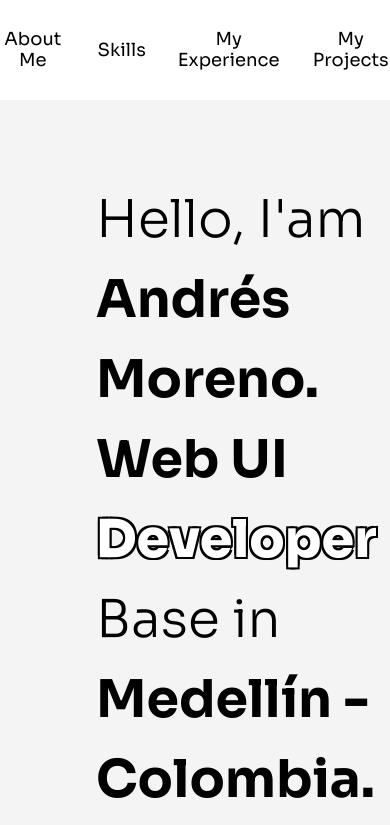
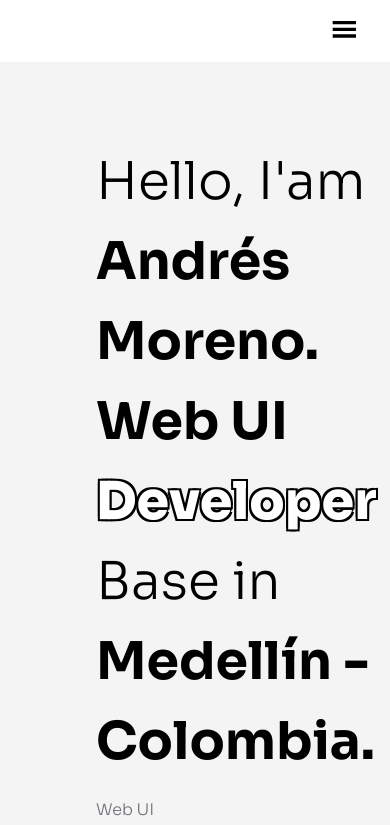
Before and after one commit to andresmorenoj/andresmorenoj, a Next.js app: page / in a window 390 px wide. Shown: the top 825 px of the page. Built offline with nearby package versions, Linux system fonts and the light colour scheme.

Commit message:
feat: Responsiveness applied for header and navigation

```diff
--- /dev/null
+++ b/src/components/atoms/IconButton/IconButton.component.tsx
@@ -0,0 +1,14 @@
+import { Icon, IIcon } from "@components/atoms/Icon/Icon.component";
+import { StyledButton } from "./IconButton.styles";
+
+interface IIconButton extends Pick<IIcon, "iconType"> {
+  onClick: () => void;
+}
+
+export const IconButton: React.FC<IIconButton> = ({ onClick, iconType }) => {
+  return (
+    <StyledButton onClick={onClick}>
+      <Icon iconType={iconType} size={2} />
+    </StyledButton>
+  );
+};
--- /dev/null
+++ b/src/components/atoms/IconButton/IconButton.styles.tsx
@@ -0,0 +1,17 @@
+import { withBorder } from "@theme/baseTheme/mixins";
+import styled, { css } from "styled-components";
+
+export const StyledButton = styled.button(({ theme }) => {
+  return css`
+    background: transparent;
+		border: none;
+		outline: none;
+		padding: ${theme.measurements.extraSmall};
+		cursor: pointer;
+		height: fit-content;
+
+		&:hover, &:focus {
+			outline: 2px solid ${theme.colors.primary.neutralBlack}
+		}
+  `;
+});
--- a/src/components/organisms/Header/Header.component.tsx
+++ b/src/components/organisms/Header/Header.component.tsx
@@ -1,20 +1,55 @@
+import { useState } from "react";
+import { GiHamburgerMenu } from "react-icons/gi";
+import { IoClose } from "react-icons/io5";
+
 import { sectionsData } from "@constants/index";
-import { MenuItem } from "@components/atoms";
-import { StyledHeader, StyledNavList } from "./Header.styles";
+import { MenuItem, IconButton } from "@components/atoms";
+import {
+  StyledHeader,
+  StyledNavContainer,
+  StyledNavList,
+} from "./Header.styles";
+import { useScreenSize } from "@hooks/index";
+import { RenderIf } from "@components/hoc";
 
 export const Header: React.FC = () => {
+  const { isLargeScreen } = useScreenSize();
+  const [showHamburger, setShowHamburger] = useState(true);
+  const [showResponsiveNav, setShowResponsiveNav] = useState(false);
+
   const navigationList = Object.values(sectionsData);
+  const menuDataLinks = navigationList.map((item) => (
+    <li key={item.sectionRef}>
+      <MenuItem label={item.label} sectionRef={`#${item.sectionRef}`} />
+    </li>
+  ));
+
+  const handleResponsiveNav = () => {
+    setShowHamburger(!showHamburger);
+    setShowResponsiveNav(showHamburger);
+  };
+
   return (
     <StyledHeader>
-      <nav>
-        <StyledNavList>
-          {navigationList.map((item) => (
-            <li key={item.sectionRef}>
-              <MenuItem label={item.label} sectionRef={`#${item.sectionRef}`} />
-            </li>
-          ))}
-        </StyledNavList>
-      </nav>
+      <StyledNavContainer>
+        <RenderIf when={isLargeScreen}>
+          <StyledNavList>{menuDataLinks}</StyledNavList>
+        </RenderIf>
+        <RenderIf when={!isLargeScreen}>
+          <RenderIf when={showHamburger}>
+            <IconButton
+              onClick={handleResponsiveNav}
+              iconType={GiHamburgerMenu}
+            />
+          </RenderIf>
+          <RenderIf when={showResponsiveNav}>
+            <StyledNavList>{menuDataLinks}</StyledNavList>
+            <RenderIf when={!showHamburger}>
+              <IconButton onClick={handleResponsiveNav} iconType={IoClose} />
+            </RenderIf>
+          </RenderIf>
+        </RenderIf>
+      </StyledNavContainer>
     </StyledHeader>
   );
 };
--- a/src/components/organisms/Header/Header.styles.tsx
+++ b/src/components/organisms/Header/Header.styles.tsx
@@ -1,23 +1,54 @@
 import styled, { css } from "styled-components";
 import { withFlexContentCentered } from "@theme/baseTheme/mixins";
+import { getMedia } from "@utils/index";
 
 export const StyledHeader = styled.header(({ theme }) => {
   return css`
 	position: sticky;
 	top: 0;
 	z-index: ${theme.zIndex.navigation.default};
+  padding-inline: ${theme.measurements.medium};
+  padding-block: ${theme.measurements.extraSmall};
+
+  background: rgba(255, 255, 255, 0.8);
+  backdrop-filter: blur(${theme.measurements.extraSmall});
+
+  @media ${getMedia('mobileFirst', 'large')} {
+    padding-block: ${theme.measurements.large};
+  }
 }
 	`;
+});
+
+export const StyledNavContainer = styled.nav(() => {
+  return css`
+    display: flex;
+    justify-content: flex-end;
+    align-items: center;
+
+    button {
+      align-self: flex-start;
+    }
+
+    @media ${getMedia('mobileFirst', 'large')} {
+      ${withFlexContentCentered()}
+    }
+  `;
 });
 
 export const StyledNavList = styled.ul(({ theme }) => {
   return css`
     width: 100%;
-    height: 100px;
-
-    ${withFlexContentCentered()}
+    display: flex;
+    flex-direction: column;
+    align-items: center;
+    padding-block: ${theme.measurements.small};
     gap: ${theme.measurements.large};
 
-    background: ${theme.colors.primary.neutralWhite};
+    @media ${getMedia('mobileFirst', 'large')} {
+      flex-direction: row;
+      padding-block: ${theme.measurements.zero};
+      ${withFlexContentCentered()};
+    }
   `;
 });
--- a/src/lib/hooks/useScreenWidth/useScreenWidth.hook.ts
+++ b/src/lib/hooks/useScreenWidth/useScreenWidth.hook.ts
@@ -6,9 +6,10 @@ import { useState, useEffect } from 'react';
  */
 
 export const useScreenWidth = (): number => {
-  const [width, setWidth] = useState(window.innerWidth);
+  const [width, setWidth] = useState(1300);
 
   useEffect(() => {
+    setWidth(window.innerWidth);
     const handleWindowResize = () => setWidth(window.innerWidth);
 
     window.addEventListener('resize', handleWindowResize);
```
Also changed, not shown: src/components/atoms/index.ts (+8 -7 lines).
